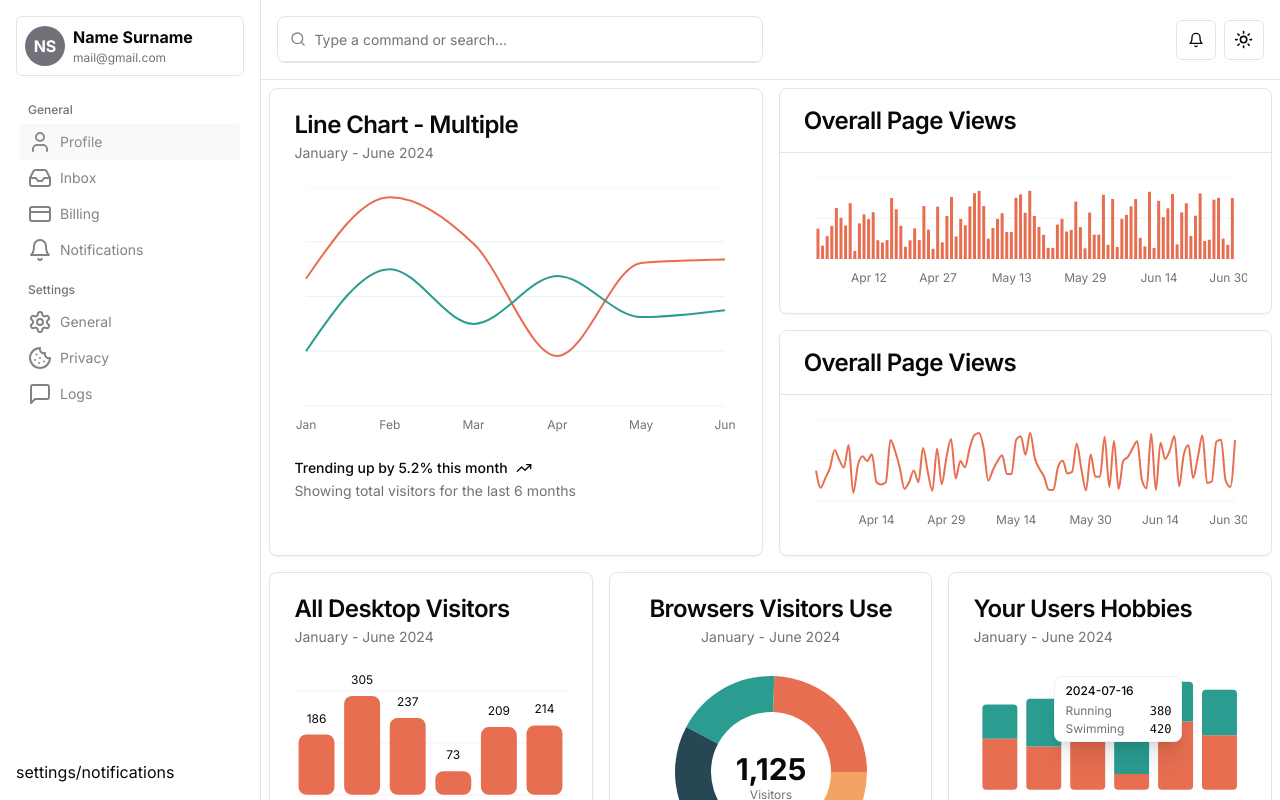
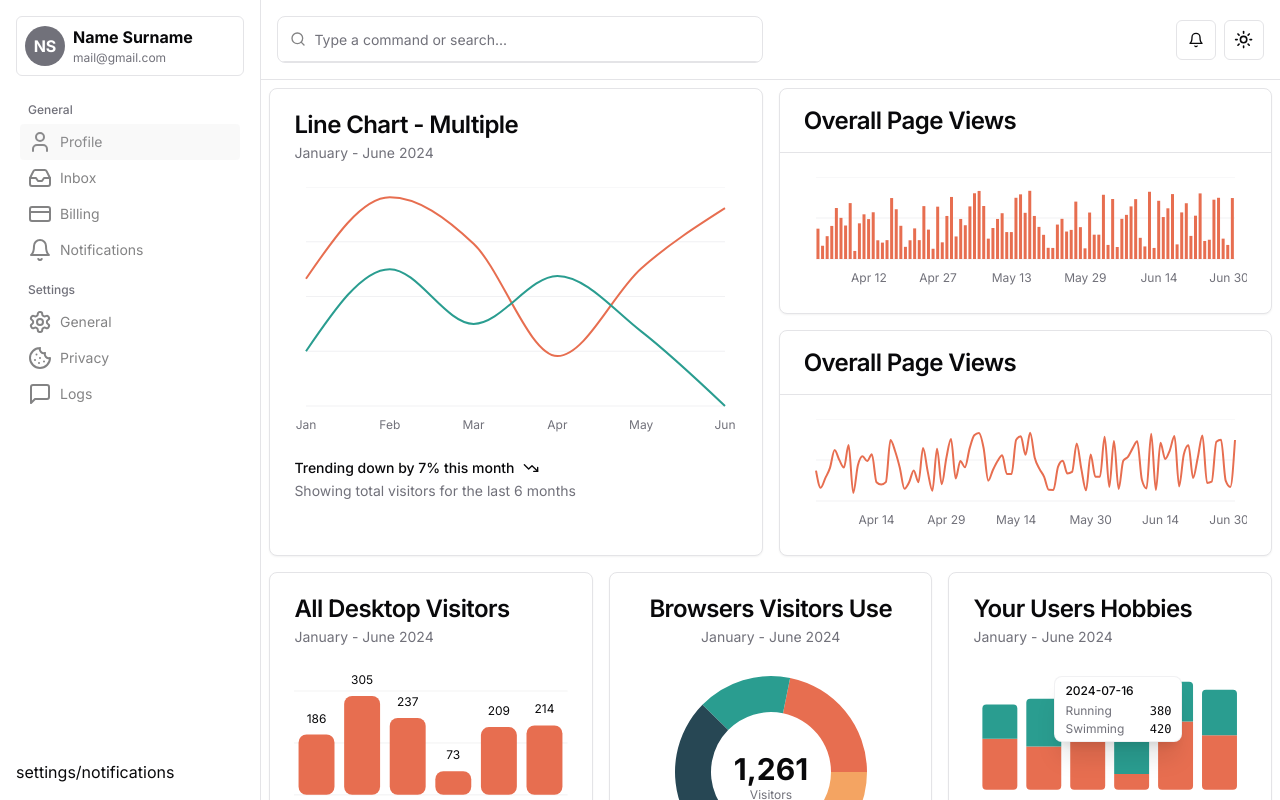
Before and after one commit to boro-dach/dashboard, a Next.js app: page / in a window 1280 px wide. Shown: the top 800 px of the page. Built offline with nearby package versions, Linux system fonts and the light colour scheme.

Commit message:
add charts logics

```diff
--- a/components/Charts/BarChartLabel.tsx
+++ b/components/Charts/BarChartLabel.tsx
@@ -25,6 +25,10 @@ const chartData = [
   { month: "May", desktop: 209 },
   { month: "June", desktop: 214 },
 ]
+
+const mostVisitors = chartData.reduce((max, current) => {
+  return current.desktop > max.desktop ? current : max;
+}, chartData[0]);
 
 const chartConfig = {
   desktop: {
@@ -74,7 +78,7 @@ export function BarChartLabel() {
       </CardContent>
       <CardFooter className="flex-col items-start gap-2 text-sm">
         <div className="flex gap-2 font-medium leading-none">
-          Highest value at February <TrophyIcon className="w-4 h-4"/>
+          {`Highest value at ${mostVisitors.month}`}<TrophyIcon className="w-4 h-4"/>
         </div>
         <div className="leading-none text-muted-foreground">
           Showing total visitors for the last 6 months
--- a/components/Charts/MultipleLineChart.tsx
+++ b/components/Charts/MultipleLineChart.tsx
@@ -1,6 +1,6 @@
 "use client"
 
-import { TrendingUp } from "lucide-react"
+import { TrendingDown, TrendingUp } from "lucide-react"
 import { CartesianGrid, Line, LineChart, XAxis, YAxis } from "recharts"
 
 import {
@@ -22,9 +22,14 @@ const chartData = [
   { month: "February", desktop: 305, mobile: 200 },
   { month: "March", desktop: 237, mobile: 120 },
   { month: "April", desktop: 73, mobile: 190 },
-  { month: "May", desktop: 209, mobile: 130 },
-  { month: "June", desktop: 214, mobile: 140 },
+  { month: "May", desktop: 201, mobile: 109 },
+  { month: "June", desktop: 289, mobile: 0 },
 ]
+
+const penultimateMonth = chartData[chartData.length - 2].desktop + chartData[chartData.length - 2].mobile
+const lastMonth = chartData[chartData.length - 1].desktop + chartData[chartData.length - 1].mobile
+
+const trendDifference = Math.round(((lastMonth - penultimateMonth) / penultimateMonth) * 100)
 
 const chartConfig = {
   desktop: {
@@ -84,7 +89,7 @@ export function MultipleLineChart() {
         <div className="flex w-full items-start gap-2 text-sm">
           <div className="grid gap-2">
             <div className="flex items-center gap-2 font-medium leading-none">
-              Trending up by 5.2% this month <TrendingUp className="h-4 w-4" />
+              {`Trending ${trendDifference > 0 ? 'up' : 'down'} by ${trendDifference > 0 ? trendDifference : trendDifference * -1}% this month`} {trendDifference > 0 ? (<TrendingUp className="h-4 w-4" />) : (<TrendingDown className="h-4 w-4" />)}
             </div>
             <div className="flex items-center gap-2 leading-none text-muted-foreground">
               Showing total visitors for the last 6 months
--- a/components/Charts/PieChartDonut.tsx
+++ b/components/Charts/PieChartDonut.tsx
@@ -21,8 +21,8 @@ import {
 const chartData = [
   { browser: "chrome", visitors: 275, fill: "var(--color-chrome)" },
   { browser: "safari", visitors: 200, fill: "var(--color-safari)" },
-  { browser: "firefox", visitors: 287, fill: "var(--color-firefox)" },
-  { browser: "edge", visitors: 173, fill: "var(--color-edge)" },
+  { browser: "firefox", visitors: 475, fill: "var(--color-firefox)" },
+  { browser: "edge", visitors: 121, fill: "var(--color-edge)" },
   { browser: "other", visitors: 190, fill: "var(--color-other)" },
 ]
 
@@ -51,6 +51,18 @@ const chartConfig = {
     color: "hsl(var(--chart-5))",
   },
 } satisfies ChartConfig
+
+let maxValue = Math.max.apply(null, chartData.map(function (o)
+  { return o.visitors; }
+));
+
+const mostVisitors = chartData.reduce((max, current) => {
+  return current.visitors > max.visitors ? current : max;
+}, chartData[0]);
+
+function firstCapital (word: string) {
+  return word.charAt(0).toUpperCase() + word.slice(1)
+}
 
 export function PieChartDonut() {
   const totalVisitors = React.useMemo(() => {
@@ -115,7 +127,7 @@ export function PieChartDonut() {
       </CardContent>
       <CardFooter className="flex-col gap-2 text-sm">
         <div className="flex items-center gap-2 font-medium leading-none">
-          287 users prefer Firefox <GlobeIcon className="w-4 h-4"/>
+          {`${maxValue} users prefer ${firstCapital(mostVisitors.browser)}`} <GlobeIcon className="w-4 h-4"/>
         </div>
         <div className="leading-none text-muted-foreground">
           Showing total visitors for the last 6 months
```
